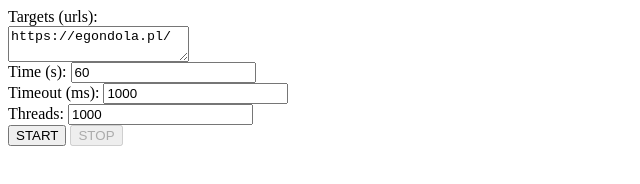
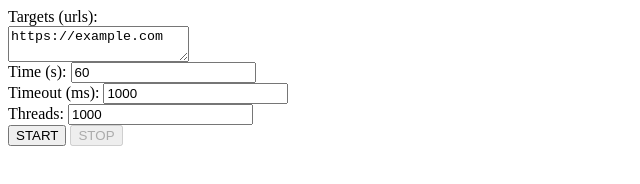
Before and after one commit to M0RD3RC4/Y0URK1LL3R, a plain HTML site: page index.html in a window 1280 px wide. Shown: the full height of the page, 0-640 px from the left. Drawn offline with Linux system fonts and the light colour scheme.

Commit message:
Zmiana przykładowych wartości

```diff
--- a/index.html
+++ b/index.html
@@ -1,5 +1,5 @@
 Targets (urls):<br>
-<textarea id="targets">https://egondola.pl/</textarea><br>
+<textarea id="targets">https://example.com</textarea><br>
 Time (s): <input id="time" type="number" value="60"><br>
 Timeout (ms): <input id="timeout" type="number" value="1000"><br>
 Threads: <input id="threads" type="number" value="1000"><br>
```
